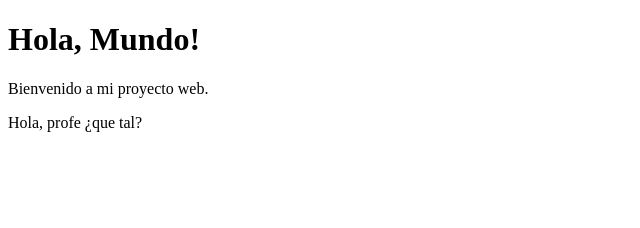
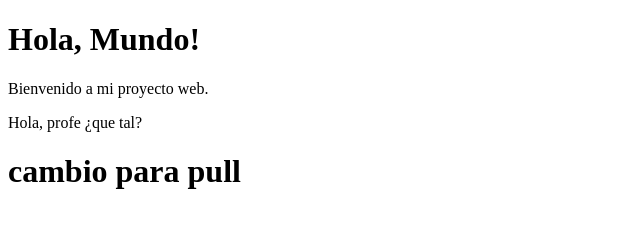
Before and after one commit to jcalduin/prueba, a plain HTML site: page index.html in a window 1280 px wide. Shown: the whole page, without its empty margins (0-640 px from the left). Drawn offline with Linux system fonts and the light colour scheme.

Commit message:
Update index.html

```diff
--- a/index.html
+++ b/index.html
@@ -10,5 +10,6 @@
     <p>Bienvenido a mi proyecto web.</p>
 
     <p>Hola, profe ¿que tal?</p>
+    <h1>cambio para pull</h1>
 </body>
 </html>
```
